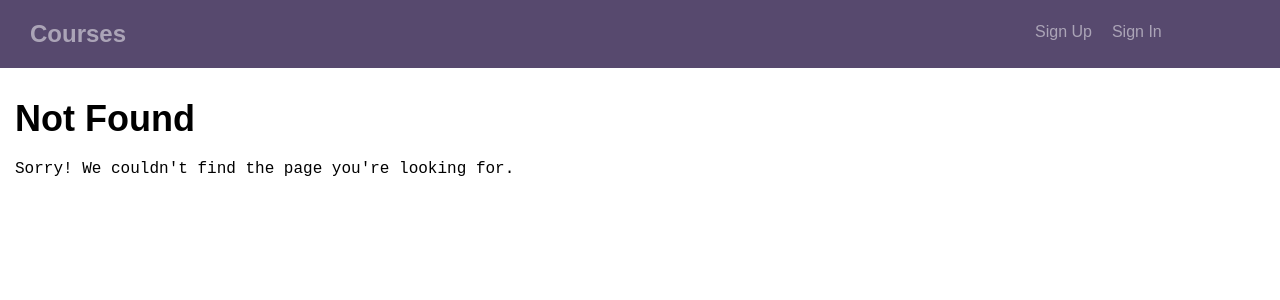
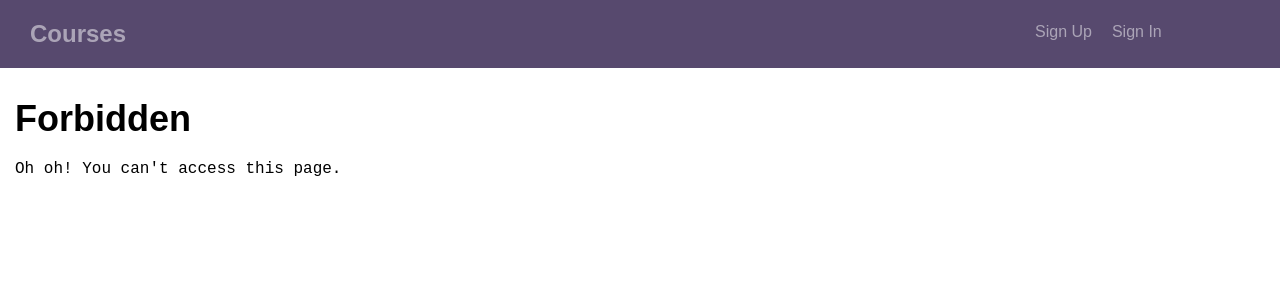
Before and after one commit to rrorrolfo/React_Fullstack_app, a React (Create React App) app in the folder client/: page /forbidden in a window 1280 px wide. Before the commit this address led to /notfound. Shown: the top 300 px of the page. Built offline with nearby package versions, Linux system fonts and the light colour scheme.

Commit message:
Added error handling for 401 status - Forbidden route

```diff
--- a/client/src/App.js
+++ b/client/src/App.js
@@ -20,6 +20,7 @@ import CreateCourse from './components/userActions/CreateCourse';
 import UpdateCourse from './components/userActions/UpdateCourse';
 import NotFound from './components/NotFound';
 import ErrorRoute from "./components/ErrorRoute";
+import Forbidden from "./components/Forbidden";
 import PrivateRoute from "./components/PrivateRoute";
 const cookies = new Cookies();
 
@@ -147,6 +148,7 @@ logOut = () => {
                 <Route path="/signin" render={ () =>  this.state.loggedUser ? <Redirect to="/" /> : <UserSignIn />}/>
                 <Route path="/signup" render={ () => this.state.loggedUser ? <Redirect to="/" /> : <UserSignUp logIn={this.logIn}/> }/>
                 <Route path="/signout" render={ () => <UserSignOut logOut={this.logOut}/> }/>
+                <Route path="/forbidden" component={ Forbidden } />
                 <Route path="/error" component={ ErrorRoute } />
                 <Route path="/notfound" component={ NotFound }/>
                 <Route render={ () => <Redirect to="/notfound"/> }/>
--- /dev/null
+++ b/client/src/components/Forbidden.js
@@ -0,0 +1,12 @@
+import React from "react";
+
+const Forbidden = () => {
+    return(
+        <div class="bounds">
+        <h1>Forbidden</h1>
+        <p>Oh oh! You can't access this page.</p>
+      </div>
+    )
+}
+
+export default Forbidden;
--- a/client/src/components/userActions/UpdateCourse.js
+++ b/client/src/components/userActions/UpdateCourse.js
@@ -84,10 +84,16 @@ class UpdateCourse extends Component {
             },
             requestOptions)
             .then( response => { if ( response.status === 204) {this.props.history.push("/")} })
-            .catch(error => { console.error(error); this.setState({ errors: error.response.data.errors })});
-
-            }
+            .catch(error => { if ( error.response.status === 401 ) {
+                this.props.history.push("/forbidden");
+            } else if( error.response.status === 404) {
+                this.props.history.push("/notfound");
+              } else {
+                this.props.history.push("/error");
+                  }
+            });
         }
+    }
 
     // Method that renders errors if  present
     renderErrors = () => {
```
